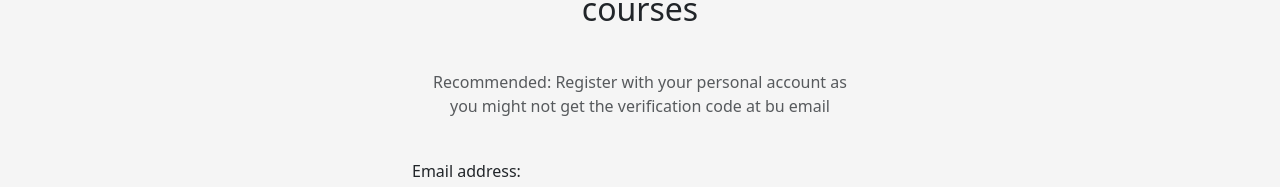
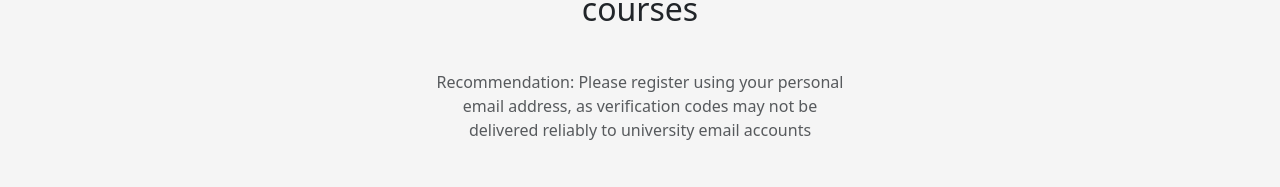
Before and after one commit to YS-05/BURate, a React (Vite) app in the folder CourseGraderFrontend/: page /register in a window 1280 px wide. Shown: the part 182-369 px from the top of the page. Built offline with nearby package versions, Linux system fonts and the light colour scheme; no server answers.

Commit message:
Polish the registration recommendation message

```diff
--- a/CourseGraderFrontend/src/pages/guest/Register.tsx
+++ b/CourseGraderFrontend/src/pages/guest/Register.tsx
@@ -95,8 +95,9 @@ const Register = () => {
 
         <div className="alert mb-4" role="alert">
           <div className="text-muted text-center">
-            Recommended: Register with your personal account as you might not
-            get the verification code at bu email
+            Recommendation: Please register using your personal email address,
+            as verification codes may not be delivered reliably to university
+            email accounts
           </div>
         </div>
 
```
